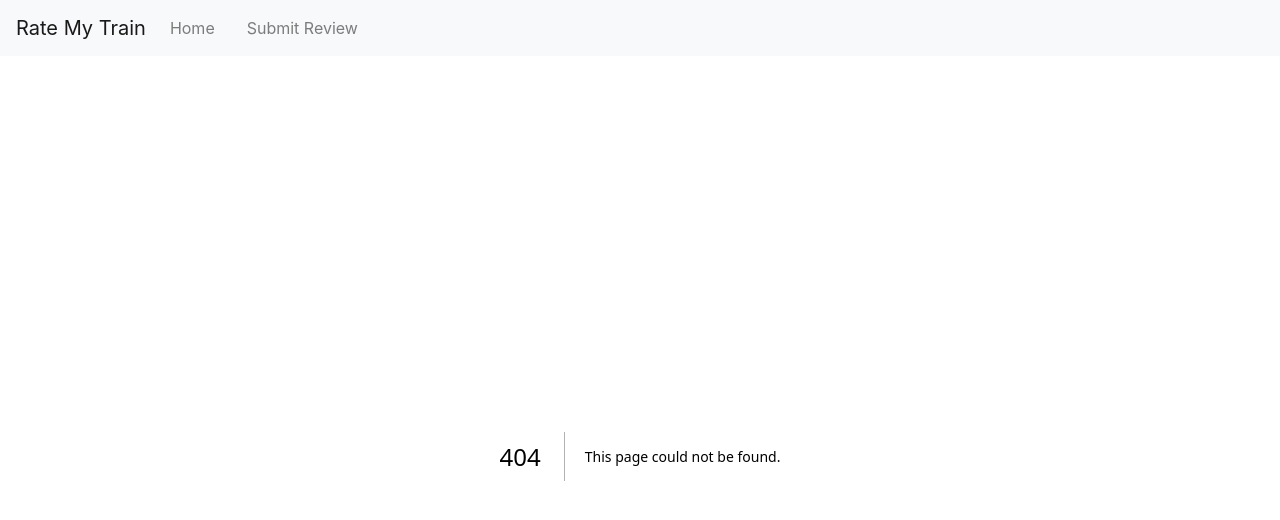
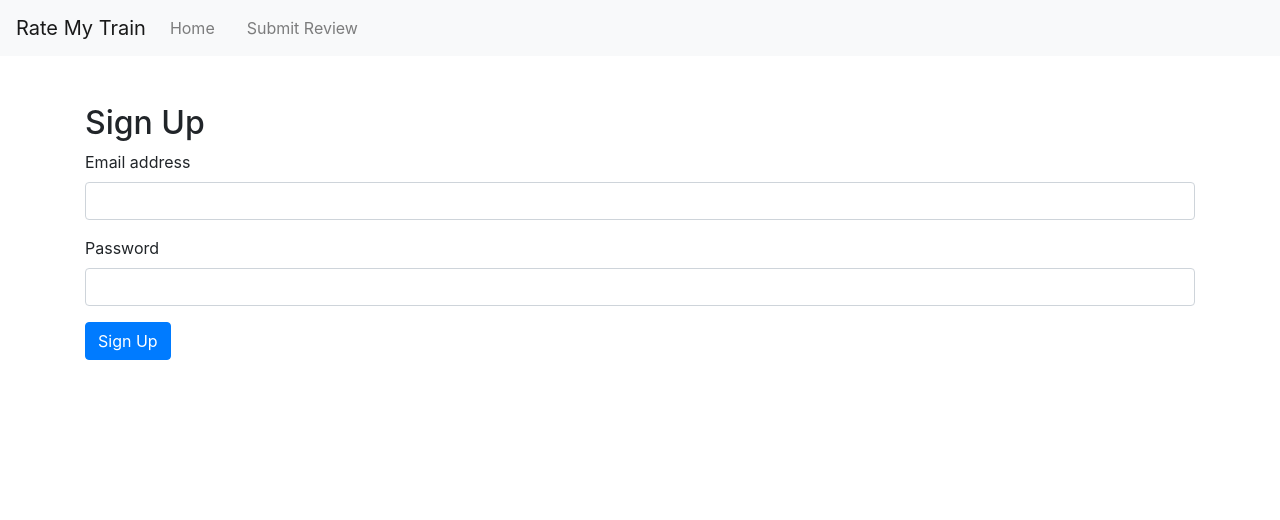
Before and after one commit to harshilshrma/rate-my-train, a Next.js app in the folder rate-my-train/: page /signup in a window 1280 px wide. Before the commit this address had no page. Shown: the top 520 px of the page. Built offline with nearby package versions, Linux system fonts and the light colour scheme; no server answers.

Commit message:
auth using supabase

```diff
--- /dev/null
+++ b/rate-my-train/app/signup/page.js
@@ -0,0 +1,64 @@
+// pages/signup.js
+
+"use client"
+
+import { useState } from 'react';
+import { supabase } from '../supabase.js';
+
+export default function SignUp() {
+    const [email, setEmail] = useState('');
+    const [password, setPassword] = useState('');
+
+    const handleSignUp = async (e) => {
+        e.preventDefault();
+        try {
+            const { user, error } = await supabase.auth.signUp({
+                email,
+                password,
+            });
+
+            if (error) {
+                console.error('Sign up error:', error.message);
+                // Handle error state or display error message to user
+            } else {
+                console.log('Sign up success:', user);
+                // Optionally, redirect to a new page or update user interface
+            }
+        } catch (error) {
+            console.error('Sign up error:', error.message);
+        }
+    };
+
+    return (
+        <div className="container mt-5">
+            <h2>Sign Up</h2>
+            <form onSubmit={handleSignUp}>
+                <div className="form-group">
+                    <label htmlFor="email">Email address</label>
+                    <input
+                        type="email"
+                        className="form-control"
+                        id="email"
+                        value={email}
+                        onChange={(e) => setEmail(e.target.value)}
+                        required
+                    />
+                </div>
+                <div className="form-group">
+                    <label htmlFor="password">Password</label>
+                    <input
+                        type="password"
+                        className="form-control"
+                        id="password"
+                        value={password}
+                        onChange={(e) => setPassword(e.target.value)}
+                        required
+                    />
+                </div>
+                <button type="submit" className="btn btn-primary">
+                    Sign Up
+                </button>
+            </form>
+        </div>
+    );
+}
--- /dev/null
+++ b/rate-my-train/app/supabase.js
@@ -0,0 +1,8 @@
+// supabase.js
+
+import { createClient } from '@supabase/supabase-js';
+
+const SUPABASE_URL = process.env.NEXT_PUBLIC_SUPABASE_URL;
+const SUPABASE_KEY = process.env.NEXT_PUBLIC_SUPABASE_API_KEY;
+
+export const supabase = createClient(SUPABASE_URL, SUPABASE_KEY);
--- a/rate-my-train/components/Navbar.js
+++ b/rate-my-train/components/Navbar.js
@@ -1,16 +1,28 @@
 'use client'
+
+// components/Navbar.js
 
 import Link from 'next/link';
 
 export default function Navbar() {
-
     return (
         <nav className="navbar navbar-expand-lg navbar-light bg-light">
             <Link href="/" className="navbar-brand">
                 Rate My Train
             </Link>
+            <button
+                className="navbar-toggler"
+                type="button"
+                data-toggle="collapse"
+                data-target="#navbarNav"
+                aria-controls="navbarNav"
+                aria-expanded="false"
+                aria-label="Toggle navigation"
+            >
+                <span className="navbar-toggler-icon"></span>
+            </button>
             <div className="collapse navbar-collapse" id="navbarNav">
-                <ul className="navbar-nav">
+                <ul className="navbar-nav mr-auto">
                     <li className="nav-item">
                         <Link href="/" className="nav-link">
                             Home
--- a/rate-my-train/package.json
+++ b/rate-my-train/package.json
@@ -17,8 +17,8 @@
     "mongoose": "^8.4.4",
     "next": "14.2.4",
     "next-auth": "^4.24.7",
-    "react": "^18",
-    "react-dom": "^18",
+    "react": "^18.3.1",
+    "react-dom": "^18.3.1",
     "supabase": "^1.178.2"
   }
 }
```
Also changed, not shown: rate-my-train/app/page.js (+10 -0 lines), rate-my-train/app/signin/page.js (added, +64 -0 lines), 1 other file (tests, documents, lock files or other folders).
